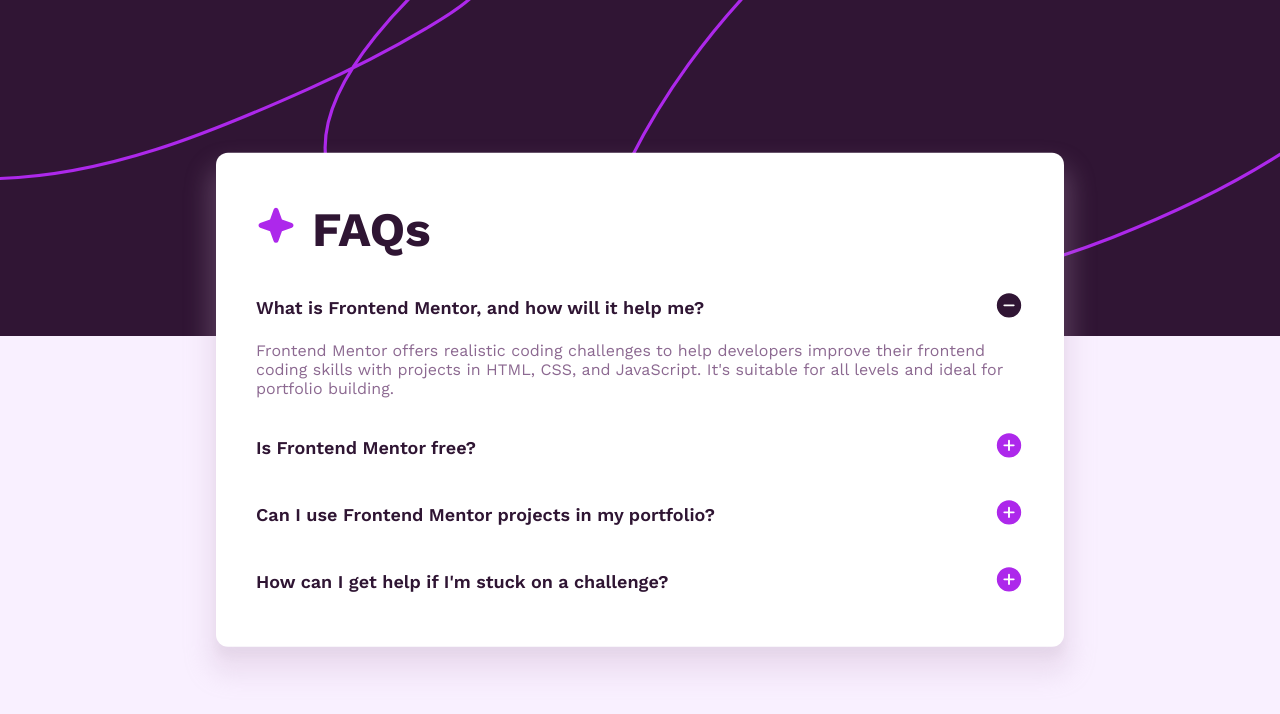
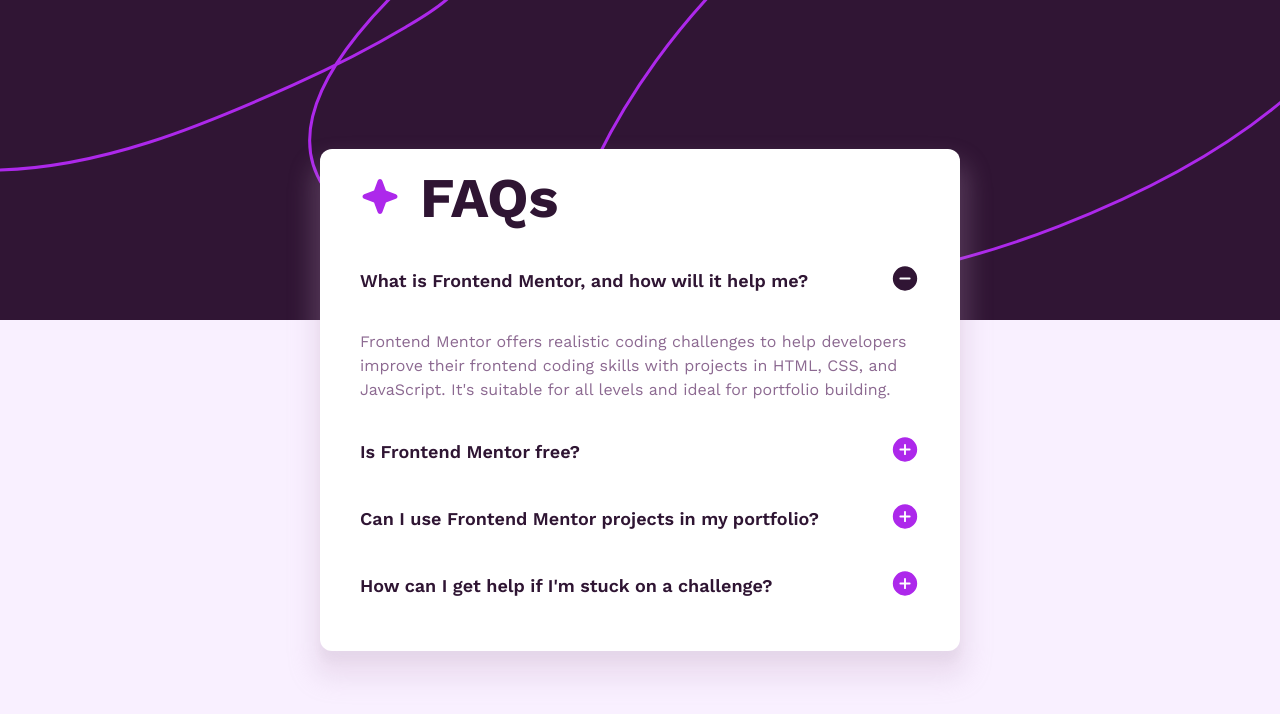
Before and after one commit to j0d3v/faq-accordion, a plain HTML site: page index.html in a window 1280 px wide. Drawn offline with nearby package versions, Linux system fonts and the light colour scheme.

Commit message:
Adjust card size and text style
Signed-off-by: Youssef Eddaif <183735203+j0d3v@users.noreply.github.com>

```diff
--- a/css/style.css
+++ b/css/style.css
@@ -7,7 +7,11 @@
   --clr-dark-purple: hsl(292, 42%, 14%);
   --clr-purple-accent: hsl(280.92deg 82.98% 53.92%);
 }
-
+* {
+  margin: 0;
+  padding: 0;
+  box-sizing: border-box;
+}
 body {
   font-family: "Work Sans", sans-serif;
   background-color: var(--clr-light-pink);
@@ -17,6 +21,9 @@
   background-size: cover;
   height: fit-content;
   height: 40dvh;
+  @media (max-width: 375px) {
+    background-image: url("../assets/images/background-pattern-mobile.svg");
+  }
 }
 
 summary {
@@ -41,12 +48,15 @@
 }
 p {
   font-size: 16px;
+  margin: 2rem auto;
+  line-height: 1.5rem;
   color: var(--clr-grayish-purple);
 }
 h1 {
   color: var(--clr-dark-purple);
-  font-size: 3rem;
-  column-gap: 1rem;
+  font-size: 3.5rem;
+  font-weight: 700;
+  column-gap: 1.25rem;
 }
 h1::before {
   content: url("../assets/images/icon-star.svg");
@@ -69,7 +79,7 @@
   transform: translate(-50%, -50%);
   box-shadow: rgb(198 169 201 / 25%) 0px 20px 25px 8px,
     rgba(0, 0, 0, 0.04) 0px 10px 10px 0px;
-  min-width: 60%;
+  max-width: 800px;
   @media (max-width: 375px) {
     max-width: 80%;
   }
```
